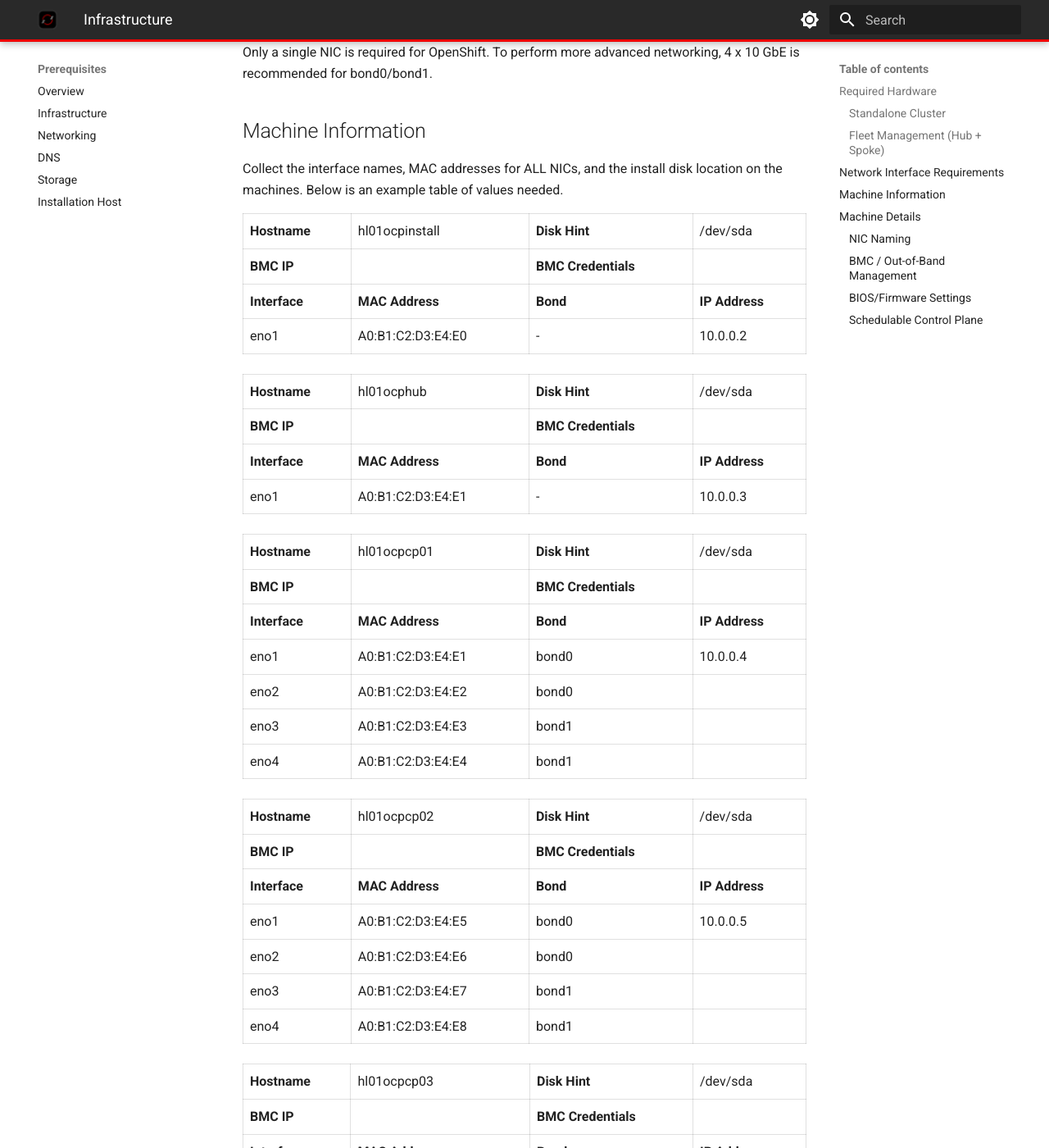
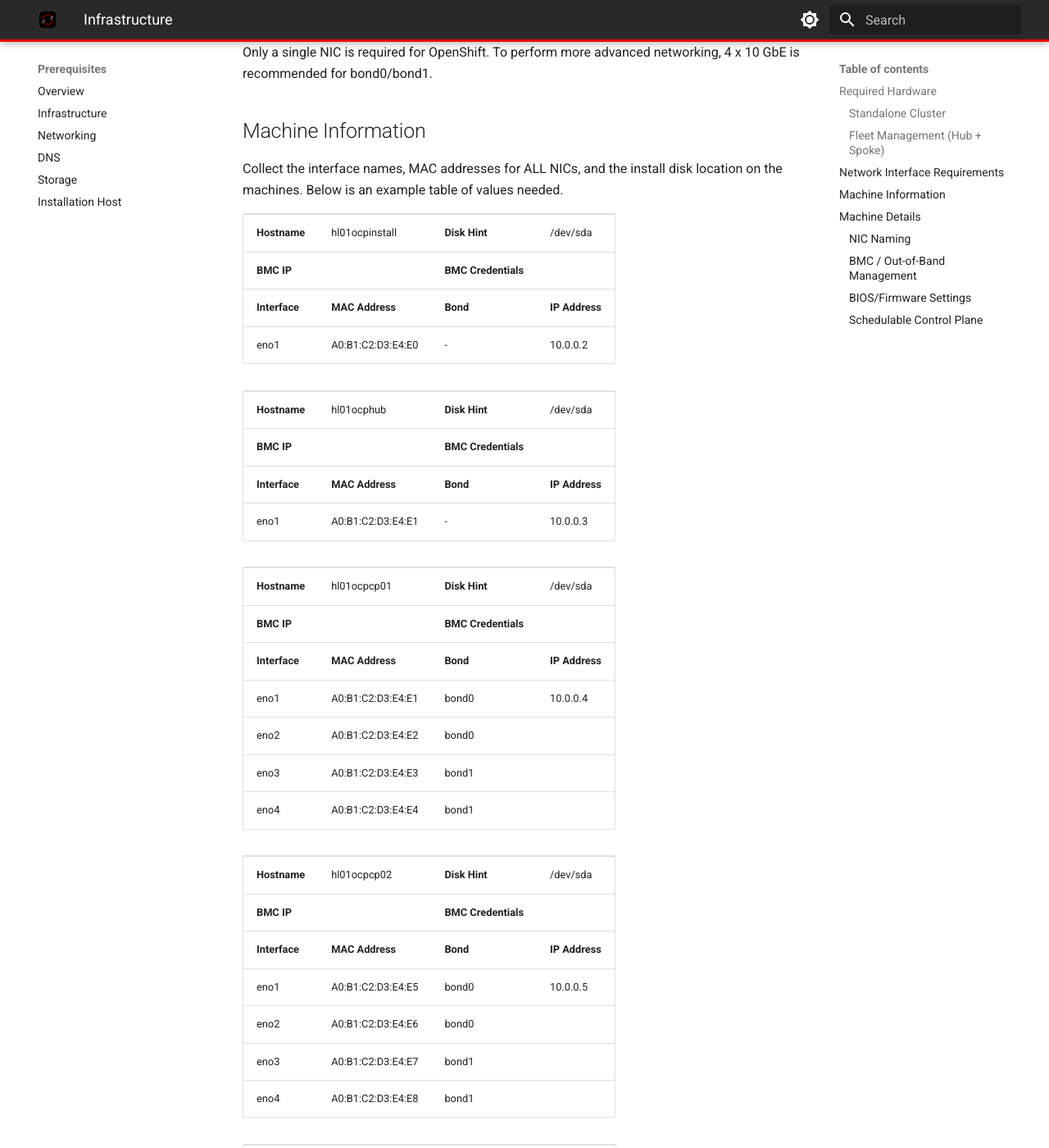
Before and after one commit to openshift-ssa/openshift-poc, an MkDocs documentation site: the page built from docs/prerequisites/infrastructure.md, in a window 1280 px wide and 1400 px high, scrolled down 1595 px. Shown: the whole window at 82% size. Built offline with MkDocs 1.6.1 and Material for MkDocs 9.7.7, drawn with Linux system fonts in a browser that asks for light colours; plug-ins that fetch from the network failed and are left out; some of the changed text lies outside the part shown.

```diff
--- a/docs/assets/stylesheets/extra.css
+++ b/docs/assets/stylesheets/extra.css
@@ -36,18 +36,6 @@
   border-bottom: 3px solid #ee0000;
 }
 
-.md-typeset td.label {
-  font-weight: bold;
+.md-footer-meta__inner {
+  display: none;
 }
-
-table.host-info {
-  width: 100%;
-  border-collapse: collapse;
-  display: table;
-  margin-bottom: 1.5em;
-}
-
-table.host-info td {
-  border: 1px solid var(--md-typeset-table-color);
-  padding: 0.5em;
-}
--- a/docs/prerequisites/infrastructure.md
+++ b/docs/prerequisites/infrastructure.md
@@ -46,24 +46,24 @@ Only a single NIC is required for OpenShift. To perform more advanced networking
 
 Collect the interface names, MAC addresses for ALL NICs, and the install disk location on the machines. Below is an example table of values needed.
 
-<table class="host-info">
+<table>
   <tr>
-    <td class="label">Hostname</td>
+    <td><b>Hostname</b></td>
     <td>hl01ocpinstall</td>
-    <td class="label">Disk Hint</td>
+    <td><b>Disk Hint</b></td>
     <td>/dev/sda</td>
   </tr>
   <tr>
-    <td class="label">BMC IP</td>
+    <td><b>BMC IP</b></td>
     <td></td>
-    <td class="label">BMC Credentials</td>
+    <td><b>BMC Credentials</b></td>
     <td></td>
   </tr>
   <tr>
-    <td class="label">Interface</td>
-    <td class="label">MAC Address</td>
-    <td class="label">Bond</td>
-    <td class="label">IP Address</td>
+    <td><b>Interface</b></td>
+    <td><b>MAC Address</b></td>
+    <td><b>Bond</b></td>
+    <td><b>IP Address</b></td>
   </tr>
   <tr>
     <td>eno1</td>
@@ -73,24 +73,24 @@ Collect the interface names, MAC addresses for ALL NICs, and the install disk lo
   </tr>
 </table>
 
-<table class="host-info">
+<table>
   <tr>
-    <td class="label">Hostname</td>
+    <td><b>Hostname</b></td>
     <td>hl01ocphub</td>
-    <td class="label">Disk Hint</td>
+    <td><b>Disk Hint</b></td>
     <td>/dev/sda</td>
   </tr>
   <tr>
-    <td class="label">BMC IP</td>
+    <td><b>BMC IP</b></td>
     <td></td>
-    <td class="label">BMC Credentials</td>
+    <td><b>BMC Credentials</b></td>
     <td></td>
   </tr>
   <tr>
-    <td class="label">Interface</td>
-    <td class="label">MAC Address</td>
-    <td class="label">Bond</td>
-    <td class="label">IP Address</td>
+    <td><b>Interface</b></td>
+    <td><b>MAC Address</b></td>
+    <td><b>Bond</b></td>
+    <td><b>IP Address</b></td>
   </tr>
   <tr>
     <td>eno1</td>
@@ -100,24 +100,24 @@ Collect the interface names, MAC addresses for ALL NICs, and the install disk lo
   </tr>
 </table>
 
-<table class="host-info">
+<table>
   <tr>
-    <td class="label">Hostname</td>
+    <td><b>Hostname</b></td>
     <td>hl01ocpcp01</td>
-    <td class="label">Disk Hint</td>
+    <td><b>Disk Hint</b></td>
     <td>/dev/sda</td>
   </tr>
   <tr>
-    <td class="label">BMC IP</td>
+    <td><b>BMC IP</b></td>
     <td></td>
-    <td class="label">BMC Credentials</td>
+    <td><b>BMC Credentials</b></td>
     <td></td>
   </tr>
   <tr>
-    <td class="label">Interface</td>
-    <td class="label">MAC Address</td>
-    <td class="label">Bond</td>
-    <td class="label">IP Address</td>
+    <td><b>Interface</b></td>
+    <td><b>MAC Address</b></td>
+    <td><b>Bond</b></td>
+    <td><b>IP Address</b></td>
   </tr>
   <tr>
     <td>eno1</td>
@@ -145,24 +145,24 @@ Collect the interface names, MAC addresses for ALL NICs, and the install disk lo
   </tr>
 </table>
 
-<table class="host-info">
+<table>
   <tr>
-    <td class="label">Hostname</td>
+    <td><b>Hostname</b></td>
     <td>hl01ocpcp02</td>
-    <td class="label">Disk Hint</td>
+    <td><b>Disk Hint</b></td>
     <td>/dev/sda</td>
   </tr>
   <tr>
-    <td class="label">BMC IP</td>
+    <td><b>BMC IP</b></td>
     <td></td>
-    <td class="label">BMC Credentials</td>
+    <td><b>BMC Credentials</b></td>
     <td></td>
   </tr>
   <tr>
-    <td class="label">Interface</td>
-    <td class="label">MAC Address</td>
-    <td class="label">Bond</td>
-    <td class="label">IP Address</td>
+    <td><b>Interface</b></td>
+    <td><b>MAC Address</b></td>
+    <td><b>Bond</b></td>
+    <td><b>IP Address</b></td>
   </tr>
   <tr>
     <td>eno1</td>
@@ -190,24 +190,24 @@ Collect the interface names, MAC addresses for ALL NICs, and the install disk lo
   </tr>
 </table>
 
-<table class="host-info">
+<table>
   <tr>
-    <td class="label">Hostname</td>
+    <td><b>Hostname</b></td>
     <td>hl01ocpcp03</td>
-    <td class="label">Disk Hint</td>
+    <td><b>Disk Hint</b></td>
     <td>/dev/sda</td>
   </tr>
   <tr>
-    <td class="label">BMC IP</td>
+    <td><b>BMC IP</b></td>
     <td></td>
-    <td class="label">BMC Credentials</td>
+    <td><b>BMC Credentials</b></td>
     <td></td>
   </tr>
   <tr>
-    <td class="label">Interface</td>
-    <td class="label">MAC Address</td>
-    <td class="label">Bond</td>
-    <td class="label">IP Address</td>
+    <td><b>Interface</b></td>
+    <td><b>MAC Address</b></td>
+    <td><b>Bond</b></td>
+    <td><b>IP Address</b></td>
   </tr>
   <tr>
     <td>eno1</td>
@@ -235,24 +235,24 @@ Collect the interface names, MAC addresses for ALL NICs, and the install disk lo
   </tr>
 </table>
 
-<table class="host-info">
+<table>
   <tr>
-    <td class="label">Hostname</td>
+    <td><b>Hostname</b></td>
     <td>hl01ocpw01</td>
-    <td class="label">Disk Hint</td>
+    <td><b>Disk Hint</b></td>
     <td>/dev/sda</td>
   </tr>
   <tr>
-    <td class="label">BMC IP</td>
+    <td><b>BMC IP</b></td>
     <td></td>
-    <td class="label">BMC Credentials</td>
+    <td><b>BMC Credentials</b></td>
     <td></td>
   </tr>
   <tr>
-    <td class="label">Interface</td>
-    <td class="label">MAC Address</td>
-    <td class="label">Bond</td>
-    <td class="label">IP Address</td>
+    <td><b>Interface</b></td>
+    <td><b>MAC Address</b></td>
+    <td><b>Bond</b></td>
+    <td><b>IP Address</b></td>
   </tr>
   <tr>
     <td>eno1</td>
@@ -280,24 +280,24 @@ Collect the interface names, MAC addresses for ALL NICs, and the install disk lo
   </tr>
 </table>
 
-<table class="host-info">
+<table>
   <tr>
-    <td class="label">Hostname</td>
+    <td><b>Hostname</b></td>
     <td>hl01ocpw02</td>
-    <td class="label">Disk Hint</td>
+    <td><b>Disk Hint</b></td>
     <td>/dev/sda</td>
   </tr>
   <tr>
-    <td class="label">BMC IP</td>
+    <td><b>BMC IP</b></td>
     <td></td>
-    <td class="label">BMC Credentials</td>
+    <td><b>BMC Credentials</b></td>
     <td></td>
   </tr>
   <tr>
-    <td class="label">Interface</td>
-    <td class="label">MAC Address</td>
-    <td class="label">Bond</td>
-    <td class="label">IP Address</td>
+    <td><b>Interface</b></td>
+    <td><b>MAC Address</b></td>
+    <td><b>Bond</b></td>
+    <td><b>IP Address</b></td>
   </tr>
   <tr>
     <td>eno1</td>
@@ -325,24 +325,24 @@ Collect the interface names, MAC addresses for ALL NICs, and the install disk lo
   </tr>
 </table>
 
-<table class="host-info">
+<table>
   <tr>
-    <td class="label">Hostname</td>
+    <td><b>Hostname</b></td>
     <td>hl01ocpw03</td>
-    <td class="label">Disk Hint</td>
+    <td><b>Disk Hint</b></td>
     <td>/dev/sda</td>
   </tr>
   <tr>
-    <td class="label">BMC IP</td>
+    <td><b>BMC IP</b></td>
     <td></td>
-    <td class="label">BMC Credentials</td>
+    <td><b>BMC Credentials</b></td>
     <td></td>
   </tr>
   <tr>
-    <td class="label">Interface</td>
-    <td class="label">MAC Address</td>
-    <td class="label">Bond</td>
-    <td class="label">IP Address</td>
+    <td><b>Interface</b></td>
+    <td><b>MAC Address</b></td>
+    <td><b>Bond</b></td>
+    <td><b>IP Address</b></td>
   </tr>
   <tr>
     <td>eno1</td>
```
Also changed, not shown: docs/prerequisites/networking.md (+39 -0 lines).
